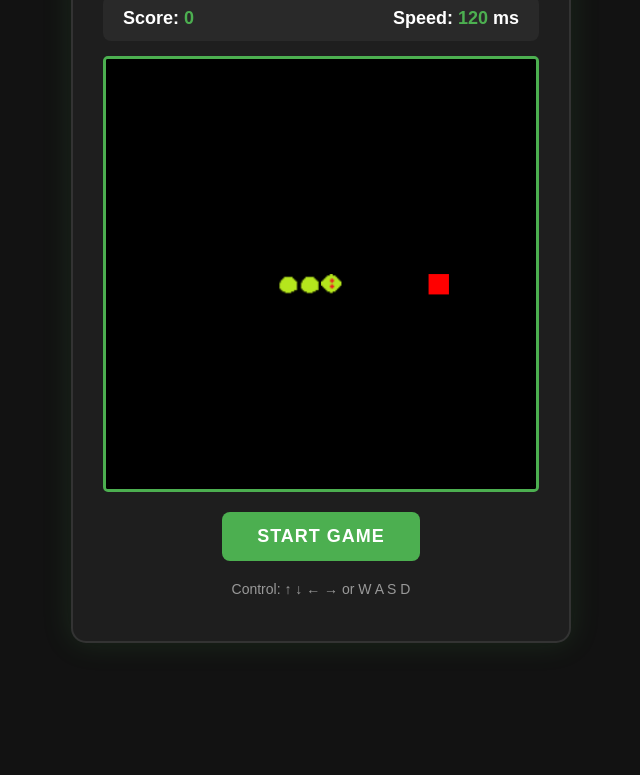
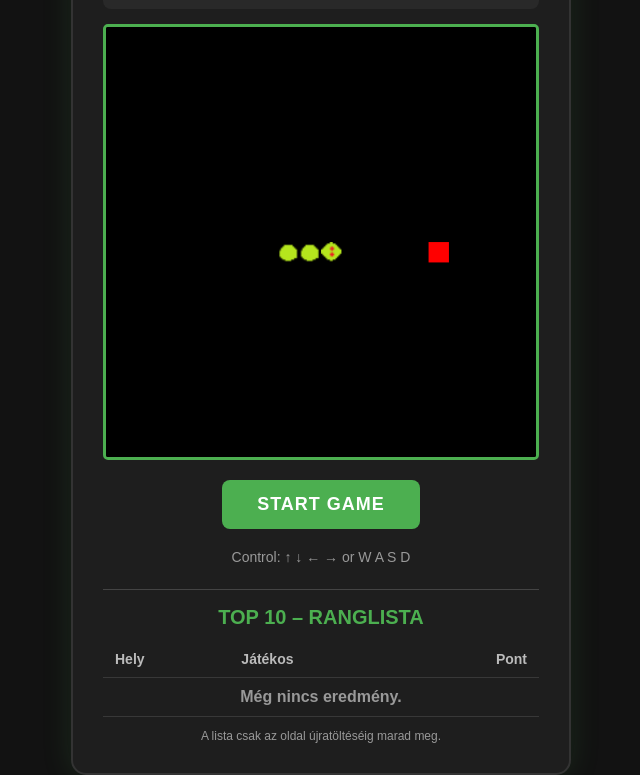
Before and after one commit to Neuromancer1990/snake-game, a plain HTML site: page index.html in a window 1280 px wide. Shown: the part 126-901 px from the top of the page, without its empty margins (319-959 px from the left). Before the commit the page ends 800 px from the top, so only its background shows below. Drawn offline with Linux system fonts and the light colour scheme.

Commit message:
Add session-only TOP 10 leaderboard and player name prompt (#2)
* Add session-only player leaderboard (snake.js)

* Add session-only player leaderboard (index.html)

* Add session-only player leaderboard (style.css)

```diff
--- a/index.html
+++ b/index.html
@@ -27,6 +27,21 @@
         Control: ↑ ↓ ← → or W A S D
     </p>
 
+    <section class="leaderboard" aria-labelledby="leaderboardTitle">
+        <h2 id="leaderboardTitle">TOP 10 – RANGLISTA</h2>
+        <table>
+            <thead>
+                <tr>
+                    <th>Hely</th>
+                    <th>Játékos</th>
+                    <th>Pont</th>
+                </tr>
+            </thead>
+            <tbody id="leaderboardRows"></tbody>
+        </table>
+        <p class="leaderboard-note">A lista csak az oldal újratöltéséig marad meg.</p>
+    </section>
+
 </div>
 
 </body>
--- a/snake.js
+++ b/snake.js
@@ -2,6 +2,7 @@ const canvas = document.getElementById('gameCanvas');
 const scoreElement = document.getElementById('score');
 const speedElement = document.getElementById('speed');
 const startBtn = document.getElementById('startBtn');
+const leaderboardRows = document.getElementById('leaderboardRows');
 
 const snakeHeadImage = new Image();
 snakeHeadImage.src = './snek.png';
@@ -23,6 +24,8 @@ const tileSize = 20;
 let score = 0;
 let foodsEaten = 0;
 let eggs = [];
+let playerName = '';
+let leaderboard = [];
 
 
 const gridCounter = canvas.width / tileSize;
@@ -54,6 +57,7 @@ function checkCollision(head) {
 
 function gameOver() {
     isGameOver = true;
+    saveScore();
     clearInterval(gameInterval);
     gameInterval = null;
     startBtn.disabled = false;
@@ -129,6 +133,11 @@ function draw() {
 }
 
 function startGame() {
+    // Minden játék elején újra bekérjük a játékos nevét.
+    const name = prompt('Add meg a játékosneved:');
+    if (name === null || !name.trim()) return;
+    playerName = name.trim().slice(0, 20);
+
     if (gameInterval) clearInterval(gameInterval);
 
     isGameOver = false;
@@ -253,4 +262,51 @@ function createFood() {
 
 }
 
+// A ranglista csak a jelenleg nyitott oldal memóriájában él.
+function saveScore() {
+    const existingPlayer = leaderboard.find(player => player.name === playerName);
+
+    if (existingPlayer) {
+        if (score > existingPlayer.score) {
+            existingPlayer.score = score;
+        }
+    } else {
+        leaderboard.push({name: playerName, score: score});
+    }
+
+    leaderboard.sort((a, b) => b.score - a.score);
+    leaderboard = leaderboard.slice(0, 10);
+    drawLeaderboard();
+}
+
+function drawLeaderboard() {
+    leaderboardRows.replaceChildren();
+
+    if (leaderboard.length === 0) {
+        const row = document.createElement('tr');
+        const cell = document.createElement('td');
+        cell.colSpan = 3;
+        cell.textContent = 'Még nincs eredmény.';
+        cell.className = 'empty-leaderboard';
+        row.appendChild(cell);
+        leaderboardRows.appendChild(row);
+        return;
+    }
+
+    leaderboard.forEach((player, index) => {
+        const row = document.createElement('tr');
+        const positionCell = document.createElement('td');
+        const nameCell = document.createElement('td');
+        const scoreCell = document.createElement('td');
+
+        positionCell.textContent = index + 1;
+        nameCell.textContent = player.name;
+        scoreCell.textContent = player.score;
+
+        row.append(positionCell, nameCell, scoreCell);
+        leaderboardRows.appendChild(row);
+    });
+}
+
 startBtn.addEventListener('click', startGame);
+drawLeaderboard();
--- a/style.css
+++ b/style.css
@@ -90,3 +90,54 @@ canvas {
     color: #999;
     font-size: 14px;
 }
+
+/* Az aktuális oldal futásáig tárolt TOP 10 ranglista. */
+.leaderboard {
+    margin-top: 24px;
+    padding-top: 16px;
+    border-top: 1px solid #444;
+}
+
+.leaderboard h2 {
+    margin: 0 0 12px;
+    color: #4caf50;
+    font-size: 20px;
+}
+
+.leaderboard table {
+    width: 100%;
+    border-collapse: collapse;
+    text-align: left;
+}
+
+.leaderboard th,
+.leaderboard td {
+    padding: 10px 12px;
+    border-bottom: 1px solid #383838;
+}
+
+.leaderboard th {
+    color: #bbb;
+    font-size: 14px;
+}
+
+.leaderboard th:last-child,
+.leaderboard td:last-child {
+    text-align: right;
+}
+
+.leaderboard tbody tr:first-child {
+    color: #81c784;
+    font-weight: bold;
+}
+
+.empty-leaderboard {
+    text-align: center !important;
+    color: #999;
+}
+
+.leaderboard-note {
+    margin: 12px 0 0;
+    color: #999;
+    font-size: 12px;
+}
```
